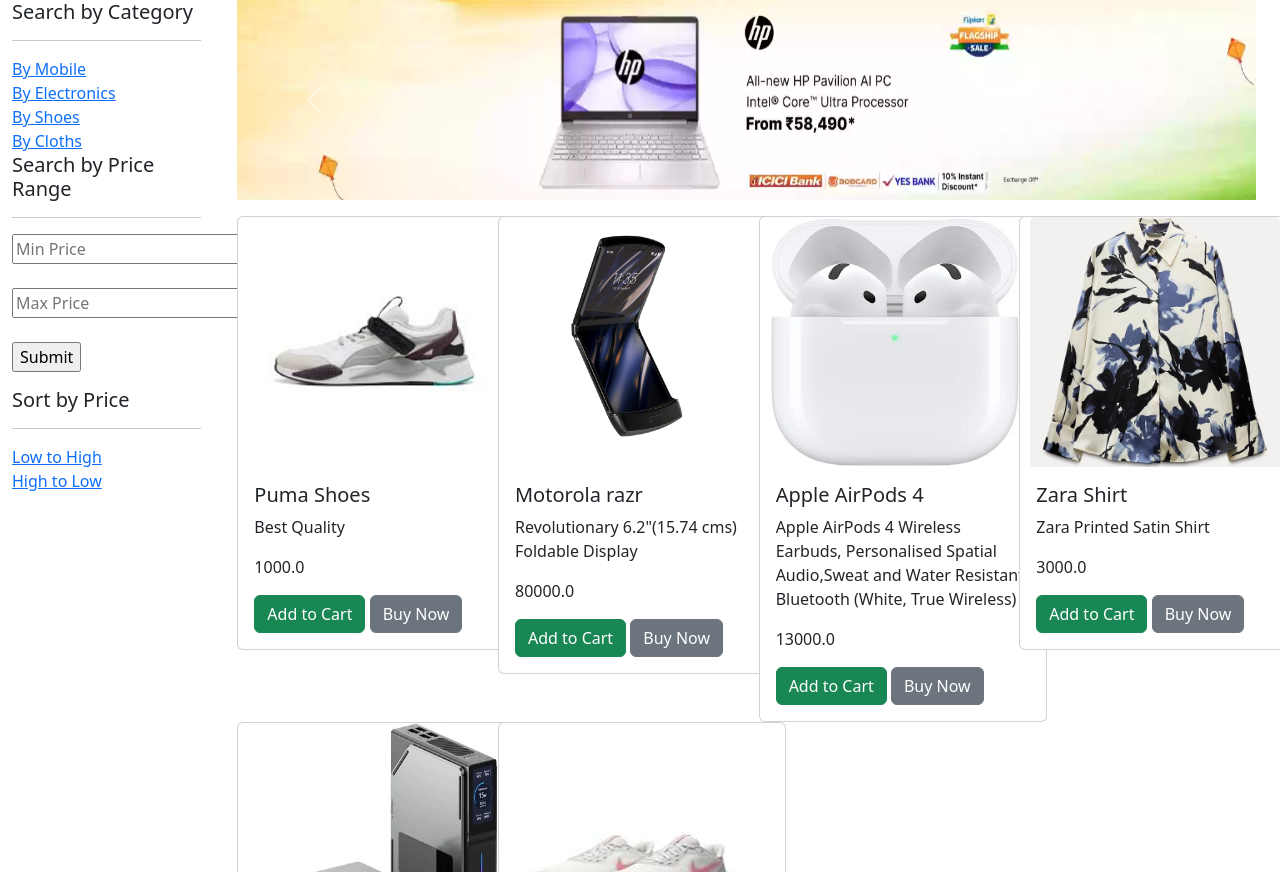
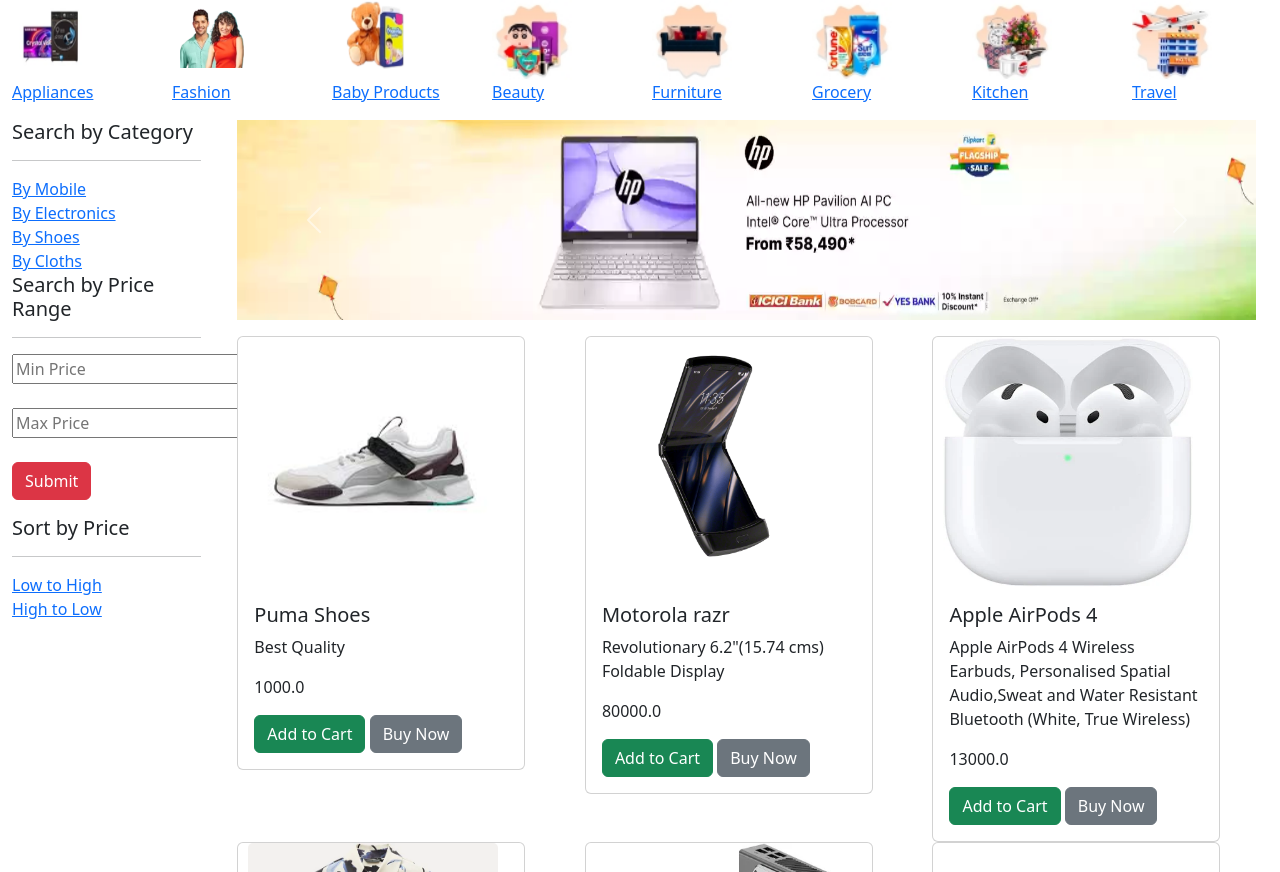
Before and after one commit to kinjaltailor/flipkartproject, a Django app: page / in a window 1280 px wide. Shown: the part 80-952 px from the top of the page. Run offline with Django 5.2, Linux system fonts and the light colour scheme; data comes from the database, SQL or seed files in the repository; both versions use the stored data as it was after the commit.

Commit message:
second commit

```diff
--- a/flipkartproject/app/models.py
+++ b/flipkartproject/app/models.py
@@ -1,5 +1,22 @@
 from django.db import models
 from django.contrib.auth.models import User
+
+
+class CustomManager(models.Manager):
+    def mobile_list(self):
+        return self.filter(category__exact="Mobile")
+
+    def cloths_list(self):
+        return self.filter(category__exact="Cloths")
+
+    def shoes_list(self):
+        return self.filter(category__exact="Shoes")
+
+    def electronics_list(self):
+        return self.filter(category__exact="Electronics")
+
+    def pricerange(self, r1, r2):
+        return self.filter(price__range=(r1, r2))
 
 
 # Create your models here.
@@ -17,6 +34,8 @@ class Product(models.Model):
     description = models.TextField()
     price = models.FloatField()
     images = models.ImageField(upload_to="photos")
+    objects = models.Manager()
+    productmanager = CustomManager()
 
 
 class Cart(models.Model):
--- a/flipkartproject/app/templates/base.html
+++ b/flipkartproject/app/templates/base.html
@@ -21,7 +21,7 @@
           <img src="{% static 'images/newlogo.png' %}" width="100" height="50" class="d-inline-block" alt="logo">
         </a>
         <!-- search box -->
-        <form class="d-flex search-form w-50 mx-3" method="get" action="#">
+        <form class="d-flex search-form w-50 mx-3" method="get" action="/searchproduct/">
           <input type="search" name="q" class="form-control search-input mx-2" placeholder="Search for Product, Brands, and More">
           <button class="btn btn-outline-primary" type="submit">Search</button>
         </form>
--- a/flipkartproject/app/templates/index.html
+++ b/flipkartproject/app/templates/index.html
@@ -4,32 +4,94 @@
   {% block body %}
   <div class="container-fluid">
     <div class="row">
+
+      <div class="container">
+        <div class="row">
+          <div class="col">
+            <a href="/electronicslist">
+              <img src="{% static 'images/appliances.png' %}" alt="" width="80px" height="80px">
+              <p>Appliances</p>
+            </a>
+          </div>
+
+          <div class="col">
+            <a href="/clothslist">
+              <img src="{% static 'images/fashion.png' %}" alt="" width="80px" height="80px">
+              <p>Fashion</p>
+            </a>
+          </div>
+
+          <div class="col">
+            <a href="#">
+              <img src="{% static 'images/babyproducts.png' %}" alt="" width="80px" height="80px">
+              <p>Baby Products</p>
+            </a>
+          </div>
+
+          <div class="col">
+            <a href="#">
+              <img src="{% static 'images/beauty.png' %}" alt="" width="80px" height="80px">
+              <p>Beauty</p>
+            </a>
+          </div>
+
+          <div class="col">
+            <a href="#">
+              <img src="{% static 'images/furniture.png' %}" alt="" width="80px" height="80px">
+              <p>Furniture</p>
+            </a>
+          </div>
+
+          <div class="col">
+            <a href="#">
+              <img src="{% static 'images/grocery.png' %}" alt="" width="80px" height="80px">
+              <p>Grocery</p>
+            </a>
+          </div>
+
+          <div class="col">
+            <a href="#">
+              <img src="{% static 'images/kitchen.png' %}" alt="" width="80px" height="80px">
+              <p>Kitchen</p>
+            </a>
+          </div>
+
+          <div class="col">
+            <a href="#">
+              <img src="{% static 'images/travel.png' %}" alt="" width="80px" height="80px">
+              <p>Travel</p>
+            </a>
+          </div>
+
+        </div>
+      </div>
       <!--Category search starts here-->
       <div class="col-2">
         <div>
           <h5>Search by Category</h5>
           <hr>
-          <a href="#">By Mobile</a><br>
-          <a href="#">By Electronics</a><br>
-          <a href="#">By Shoes</a><br>
-          <a href="#">By Cloths</a>
+          <a href="/mobilelist">By Mobile</a><br>
+          <a href="/electronicslist">By Electronics</a><br>
+          <a href="/shoeslist">By Shoes</a><br>
+          <a href="/clothslist">By Cloths</a>
         </div>
 
         <div>
           <h5>Search by Price Range</h5>
           <hr>
-          <form method="post" action="#">
+          <form method="post" action="/showpricerange/">
+            {% csrf_token %}
             <input type="number" placeholder="Min Price" name="min"><br><br>
             <input type="number" placeholder="Max Price" name="max"><br><br>
-            <input type="submit" value="Submit">
+            <input type="submit" class="btn btn-danger" value="Submit">
           </form>
         </div>
 
         <div class="mt-3">
           <h5>Sort by Price</h5>
           <hr>
-          <a href="#">Low to High</a><br>
-          <a href="#">High to Low</a>
+          <a href="/sortingbyprice/?sort=low_to_high">Low to High</a><br>
+          <a href="/sortingbyprice/?sort=high_to_low">High to Low</a>
         </div>
       </div>
       <!--Category search ends here-->
@@ -63,8 +125,12 @@
         <!--Cards starts here-->
         <div class="container mt-3">
           <div class="row">
+
+            {% for m in messages %}
+            <h1 class="text-center" ><mark>{{m}}</mark></h1>
+            {% endfor %}
             {% for x in allproducts %}
-            <div class="col-3">
+            <div class="col-4">
               <div class="card" style="width: 18rem;">
                 <img src="{{x.images.url}}" class="card-img-top" alt="{{x.productname}}" style="width: 250px; height: 250px; margin-left: 10px;">
                 <div class="card-body">
--- a/flipkartproject/app/urls.py
+++ b/flipkartproject/app/urls.py
@@ -15,5 +15,12 @@ urlpatterns = [
     path("reset_password/<uname>/", views.reset_password, name="reset_password"),
     path("about/", views.about, name="about"),
     path("contact/", views.contact, name="contact"),
+    path("mobilelist/", views.mobilelist, name="mobilelist"),
+    path("clothslist/", views.clothslist, name="clothslist"),
+    path("shoeslist/", views.shoeslist, name="shoeslist"),
+    path("electronicslist/", views.electronicslist, name="electronicslist"),
+    path("showpricerange/", views.showpricerange, name="showpricerange"),
+    path("sortingbyprice/", views.sortingbyprice, name="sortingbyprice"),
+    path("searchproduct/", views.searchproduct, name="searchproduct"),
 
 ]
--- a/flipkartproject/app/views.py
+++ b/flipkartproject/app/views.py
@@ -177,3 +177,101 @@ def about(req):
 
 def contact(req):
     return render(req, "contact.html")
+
+def mobilelist(req):
+    if req.method=="GET":
+        allproducts= Product.productmanager.mobile_list()
+        print(allproducts)
+        context = {'allproducts': allproducts}
+        return render(req, 'index.html', context)
+    else:
+        allproducts = Product.objects.all()
+        print(allproducts)
+        context = {'allproducts': allproducts}
+        return render(req, 'index.html', context)
+
+def clothslist(req):
+    if req.method=="GET":
+        allproducts= Product.productmanager.cloths_list()
+        print(allproducts)
+        context = {'allproducts': allproducts}
+        return render(req, 'index.html', context)
+    else:
+        allproducts = Product.objects.all()
+        print(allproducts)
+        context = {'allproducts': allproducts}
+        return render(req, 'index.html', context)
+
+def shoeslist(req):
+    if req.method=="GET":
+        allproducts= Product.productmanager.shoes_list()
+        print(allproducts)
+        context = {'allproducts': allproducts}
+        return render(req, 'index.html', context)
+    else:
+        allproducts = Product.objects.all()
+        print(allproducts)
+        context = {'allproducts': allproducts}
+        return render(req, 'index.html', context)
+
+def electronicslist(req):
+    if req.method=="GET":
+        # allproducts= Product.productmanager.electronics_list()
+        allproducts = Product.objects.filter(category__exact="Electronics")
+        print(allproducts)
+        context = {'allproducts': allproducts}
+        return render(req, 'index.html', context)
+    else:
+        allproducts = Product.objects.all()
+        print(allproducts)
+        context = {'allproducts': allproducts}
+        return render(req, 'index.html', context)
+
+def showpricerange(req):
+    if req.method=="GET":
+        return render(req, "index.html")
+    else:
+        r1 = req.POST["min"]
+        r2 = req.POST["max"]
+        if r1 is not None and r2 is not None and r1.isdigit() and r2.isdigit():
+            allproducts = Product.productmanager.pricerange(r1,r2)
+            context = {"allproducts": allproducts}
+            return render(req, 'index.html', context)
+        else:
+            allproducts = Product.objects.all()
+            # print(allproducts)
+            context = {'allproducts': allproducts}
+            return render(req, 'index.html', context)
+
+def sortingbyprice(req):
+    sortoption = req.GET.get("sort")
+    if sortoption=="low_to_high":
+        allproducts = Product.objects.order_by("price") #ascending order
+        print(allproducts)
+    elif sortoption == "high_to_low":
+        allproducts = Product.objects.order_by("-price") #descending order
+        print(allproducts)
+    else:
+        allproducts = Product.objects.all()
+
+    context={"allproducts": allproducts}
+    return render(req, 'index.html', context)
+
+from django.db.models import Q
+from django.contrib import messages
+
+def searchproduct(req):
+    query = req.GET["q"]
+    if query:
+        allproducts = Product.objects.filter(Q(productname__icontains=query)
+        |Q(category__icontains=query)
+        |Q(description__icontains=query))
+
+        if len(allproducts) == 0:
+            messages.error(req, "No result found!!")
+
+    else:
+        allproducts = Product.objects.all()
+
+    context = {'allproducts': allproducts}
+    return render(req, 'index.html', context)
```
Also changed, not shown: flipkartproject/db.sqlite3, flipkartproject/media/photos/miniPC.png (added), flipkartproject/media/photos/nike.png (added), flipkartproject/media/photos/nike_K5e2qI1.png (added).
